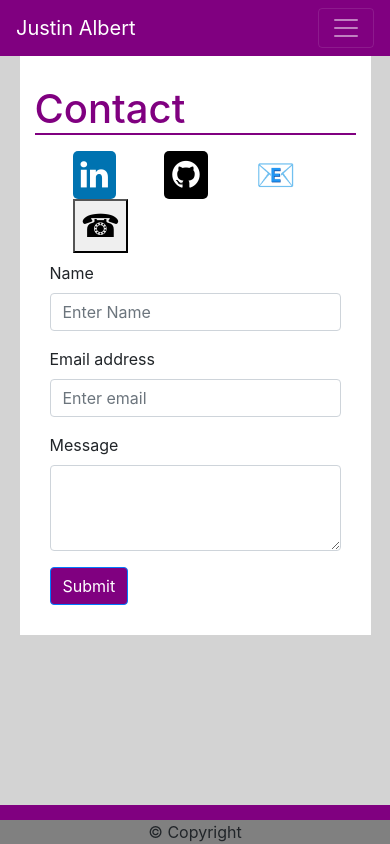
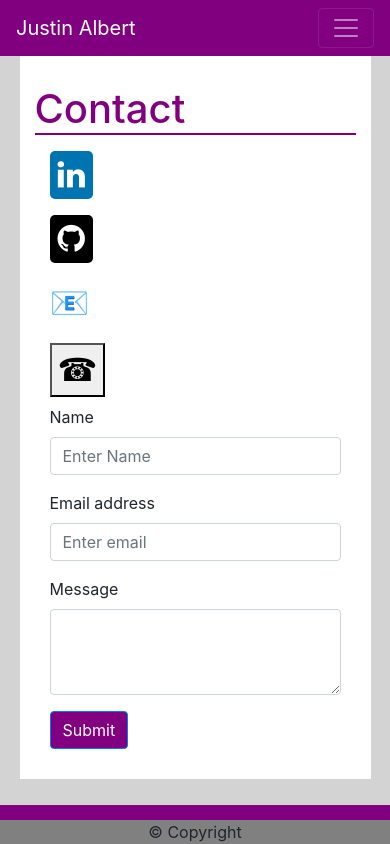
Before and after one commit to jalbert12485/portfolio-server, a website: page public/html/contact.html in a window 390 px wide. Drawn offline with nearby package versions, Linux system fonts and the light colour scheme.

Commit message:
more responsiveness

```diff
--- a/public/html/contact.html
+++ b/public/html/contact.html
@@ -56,17 +56,17 @@
         <h1  class="boxheader">Contact</h1>
 
     </section>
-    <section class="row m-2">
-      <div class="col">
+    <section class="row ">
+      <div class="col-md-3 col-sm-6 mt-2 mb-2">
         <a href="https://www.linkedin.com/in/justin-albert-a246351b3/" target="_blank"  class="fa fa-linkedin p-2 icon-font"> </a>
       </div>
-      <div class="col">
+      <div class="col-md-3 col-sm-6 mt-2 mb-2">
         <a href="https://github.com/jalbert12485" target="_blank"  class="fa fa-github p-2 icon-font"> </a>
       </div>
-      <div class="col">
+      <div class="col-md-3 col-sm-6 mt-2 mb-2">
         <a href="mailto:drjustinalbert@gmail.com" target="_blank" class="icon-font">&#128231;</a>
       </div>
-      <div class="col">
+      <div class="col-md-3 col-sm-6 mt-2 mb-2">
         <button class="icon-font" data-toggle="modal" data-target="#exampleModal">&#9742;</button>
       </div>
     </section>
```
